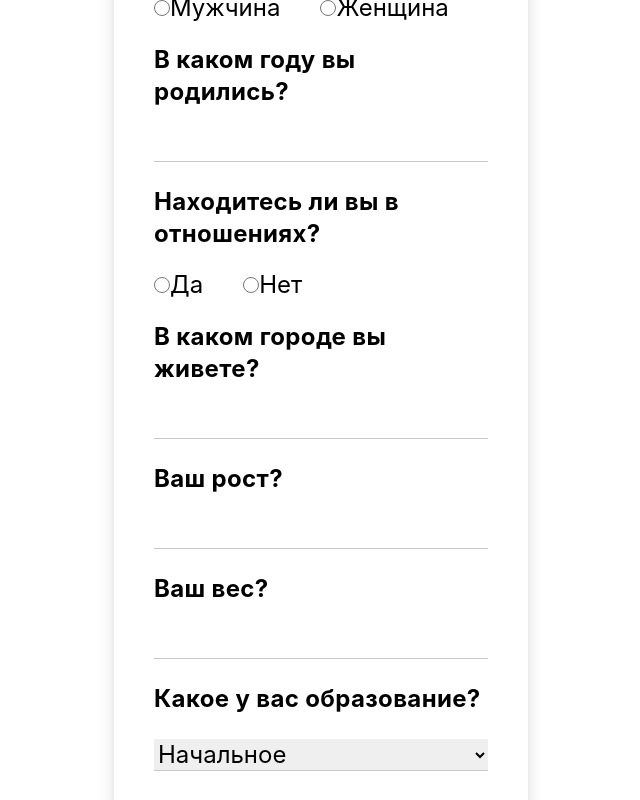
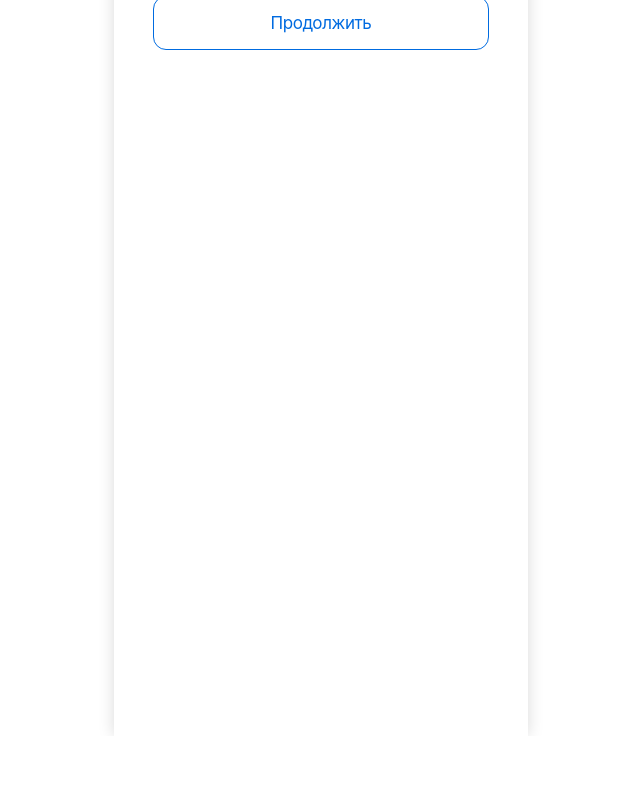
Before and after one commit to rakulagin/questionnaire, a React (Create React App) app: page /register in a window 1280 px wide. Shown: the part 320-1120 px from the top of the page, without its empty margins (319-959 px from the left). After the commit the page ends 1056 px from the top, so only its background shows below. Built offline with nearby package versions, Linux system fonts and the light colour scheme.

Commit message:
делаю прогресс бар

```diff
--- a/src/components/Registration/Registration.jsx
+++ b/src/components/Registration/Registration.jsx
@@ -1,4 +1,4 @@
-import React from "react";
+import React, {useState} from "react";
 import { Link, useNavigate  } from 'react-router-dom'
 import { useForm } from "react-hook-form";
 
@@ -8,14 +8,16 @@ import '../../index.scss'
 const Registration = () => {
 
     const { register, handleSubmit, formState: { errors } } = useForm();
+
     const navigate = useNavigate()
-    // const onSubmit = (data) => {
-    //     console.log(data)
-    // }
+
+    const [userInfo, setUserInfo] = useState()
+
 
     const onSubmit = (data) => {
         console.log(data)
-        navigate("/introduction")
+        setUserInfo(data)
+        // navigate("/introduction")
     }
     console.log(errors)
 
@@ -29,91 +31,79 @@ const Registration = () => {
                    <input
                        className="input__field input__answer"
                        type="text"
-                       {...register("name", { required: true, minLength: 2 })}/>
-                   {errors.name && <span>Здесь ошибка</span>}
+                       {...register("name", { required: true, minLength: 2, pattern: /^([А-Я]?)?([а-я]{0,14})?$/ig })}/>
                </div>
 
-               <div className="input__block">
-                   <h2 className="input__question">Ваш пол</h2>
-                   <label className="input__radio">
-                       <input
-                           className="input__radio"
-                           type="radio"
-                           value="male"
-                           {...register("gender")}
-                       />
-                       <span className="input__answer">Мужчина</span>
-                   </label>
-                   <label className="input__radio">
-                       <input
-                           className="input__radio"
-                           type="radio"
-                           value="female"
-                           {...register("gender")}
-                       />
-                       <span className="input__answer">Женщина</span>
-                   </label>
-               </div>
+               {/*<div className="input__block">*/}
+               {/*    <h2 className="input__question">Ваш пол</h2>*/}
+               {/*    <label className="input__radio">*/}
+               {/*        <input*/}
+               {/*            className="input__radio"*/}
+               {/*            type="radio"*/}
+               {/*            value="male"*/}
+               {/*            {...register("gender", {required: true})}*/}
+               {/*        />*/}
+               {/*        <span className="input__answer">Мужчина</span>*/}
+               {/*    </label>*/}
+               {/*    <label className="input__radio">*/}
+               {/*        <input*/}
+               {/*            className="input__radio"*/}
+               {/*            type="radio"*/}
+               {/*            value="female"*/}
+               {/*            {...register("gender" , {required: true})}*/}
+               {/*        />*/}
+               {/*        <span className="input__answer">Женщина</span>*/}
+               {/*    </label>*/}
+               {/*</div>*/}
 
-               <div className="input__block">
-                   <label className="input__question">В каком году вы родились?</label>
-                   <input id="year" className="input__field input__answer" type="number" {...register("year")}/>
-               </div>
+               {/*<div className="input__block">*/}
+               {/*    <label className="input__question">В каком году вы родились?</label>*/}
+               {/*    <input id="year"*/}
+               {/*           className="input__field input__answer"*/}
+               {/*           type="number"*/}
+               {/*           {...register("year", {required: true, min: 1922, max: 2004})}/>*/}
+               {/*</div>*/}
 
-               <div className="input__block">
-                   <h2 className="input__question">Находитесь ли вы в отношениях?</h2>
-                   <label className="input__radio">
-                       <input className="input__radio" type="radio"  id="yes" value="yes" {...register("relationship")}/>
-                       <span className="input__answer">Да</span>
-                   </label>
-                   <label className="input__radio">
-                       <input className="input__radio" type="radio"  id="no" value="no" {...register("relationship")}/>
-                       <span className="input__answer">Нет</span>
-                   </label>
-               </div>
+               {/*<div className="input__block">*/}
+               {/*    <h2 className="input__question">Находитесь ли вы в отношениях?</h2>*/}
+               {/*    <label className="input__radio">*/}
+               {/*        <input className="input__radio" type="radio"  id="yes" value="yes" {...register("relationship", {required: true})}/>*/}
+               {/*        <span className="input__answer">Да</span>*/}
+               {/*    </label>*/}
+               {/*    <label className="input__radio">*/}
+               {/*        <input className="input__radio" type="radio"  id="no" value="no" {...register("relationship", {required: true})}/>*/}
+               {/*        <span className="input__answer">Нет</span>*/}
+               {/*    </label>*/}
+               {/*</div>*/}
 
-               <div className="input__block">
-                   <label className="input__question">В каком городе вы живете?</label>
-                   <input id="city" className="input__field input__answer" type="text" {...register("city")}/>
-               </div>
+               {/*<div className="input__block">*/}
+               {/*    <label className="input__question">В каком городе вы живете?</label>*/}
+               {/*    <input id="city" className="input__field input__answer" type="text" {...register("city", {required: true, pattern: /^([А-Я]?)?([а-я]{0,14})?$/ig})}/>*/}
+               {/*</div>*/}
 
-               <div className="input__block">
-                   <label className="input__question">Ваш рост?</label>
-                   <input id="height" className="input__field input__answer" type="number" {...register("height")}/>
-               </div>
+               {/*<div className="input__block">*/}
+               {/*    <label className="input__question">Ваш рост?</label>*/}
+               {/*    <input id="height" className="input__field input__answer" type="number" {...register("height", {required: true, min: 100, max: 250})}/>*/}
+               {/*</div>*/}
 
-               <div className="input__block">
-                   <label className="input__question">Ваш вес?</label>
-                   <input id="weight" className="input__field input__answer" type="number" {...register("weight")}/>
-               </div>
+               {/*<div className="input__block">*/}
+               {/*    <label className="input__question">Ваш вес?</label>*/}
+               {/*    <input id="weight" className="input__field input__answer" type="number" {...register("weight", {required: true, min: 40, max: 150})}/>*/}
+               {/*</div>*/}
 
-               <div className="input__block">
-                   <h2 className="input__question">Какое у вас образование?</h2>
-                   <select
-                       className="input__field input__answer"
-                       {...register("education")}>
-                       <option value="1">Начальное</option>
-                       <option value="2">Среднее</option>
-                       <option value="3">Средне-специальное</option>
-                       <option value="4">Незаконченное высшее</option>
-                       <option value="5">Высшее</option>
-                       <option value="6">Несколько высших</option>
-                       <option value="7">Ученая степень</option>
-                   </select>
-               </div>
-
-               {/*<div>*/}
-               {/*    <label htmlFor="name" className="test1">Какое у вас образование?</label>*/}
-               {/*    <div>*/}
-               {/*        <p>Нет</p>*/}
-               {/*        <p>Начальное</p>*/}
-               {/*        <p>Среднее</p>*/}
-               {/*        <p>Средне-специальное</p>*/}
-               {/*        <p>Незаконченное высшее</p>*/}
-               {/*        <p>Высшее</p>*/}
-               {/*        <p>Несколько высших</p>*/}
-               {/*        <p>Ученая степень</p>*/}
-               {/*    </div>*/}
+               {/*<div className="input__block">*/}
+               {/*    <h2 className="input__question">Какое у вас образование?</h2>*/}
+               {/*    <select*/}
+               {/*        className="input__field input__answer"*/}
+               {/*        {...register("education", {required: true})}>*/}
+               {/*        <option value="1">Начальное</option>*/}
+               {/*        <option value="2">Среднее</option>*/}
+               {/*        <option value="3">Средне-специальное</option>*/}
+               {/*        <option value="4">Незаконченное высшее</option>*/}
+               {/*        <option value="5">Высшее</option>*/}
+               {/*        <option value="6">Несколько высших</option>*/}
+               {/*        <option value="7">Ученая степень</option>*/}
+               {/*    </select>*/}
                {/*</div>*/}
 
                <input className="btn btn-white-blue" type="submit" value="Продолжить" />
--- a/src/components/Table/Tables.jsx
+++ b/src/components/Table/Tables.jsx
@@ -1,5 +1,5 @@
 import React, {useState, useEffect } from "react";
-import {useNavigate} from "react-router-dom";
+import { useNavigate } from "react-router-dom";
 import axios from 'axios'
 
 import BigTable from "./BigTable";
@@ -23,6 +23,8 @@ const Tables = () => {
         group: "",
         count: 1
     });
+
+    const colors = ["green", "red", "blue", "purple"]
 
 
     // useEffect(() => {
@@ -56,6 +58,9 @@ const Tables = () => {
     }, []);
 
     const nextQuestion = (numberOfQuestion) => {
+        setFirstAnswer(null)
+        setSecondAnswer(null)
+        setThirdAnswer(null)
         if (numberOfQuestion + 1 === stage.count) {
             nextStage()
         } else {
@@ -105,13 +110,12 @@ const Tables = () => {
         navigate("/final")
     }
 
-
     return (
         <div className="mockup">
             <div className="mockup__wrapper">
                 <p className="theme">{stage.group}</p>
                 <div className="theme__bar">
-                    <div className="theme__bar-progress"></div>
+                    <div className={`theme__bar-progress theme__bar-progress-${colors[stage.id-1]}`}></div>
                 </div>
                 <h2 className="theme__question">
                     {questions && questions.filter((el) => el.group_id === stage.id)[numberOfQuestion].question}
@@ -153,7 +157,7 @@ const Tables = () => {
                     </div>
                 <div className="buttons">
                     <button className="btn btn-table btn-white-blue" onClick={ prevQuestion }>Назад</button>
-                    <button className="btn btn-table btn-blue" onClick={ () =>  nextQuestion(numberOfQuestion)}>Назад</button>
+                    <button className="btn btn-table btn-blue" onClick={ () =>  nextQuestion(numberOfQuestion)}>Далее</button>
                 </div>
             </div>
         </div>
--- a/src/components/Table/Tables.scss
+++ b/src/components/Table/Tables.scss
@@ -18,10 +18,25 @@
     margin-bottom: 24px;
 
     &-progress {
-      width: 100px;
+      width: 20%;
       height: 100%;
-      background-color: #91009E;
       border-radius: 50px 0 0 50px;
+
+      &-green {
+        background-color: #008960;
+      }
+
+      &-red {
+        background-color: #DE2424;
+      }
+
+      &-blue {
+        background-color: #0053B5;
+      }
+
+      &-purple {
+        background-color: #91009E;
+      }
     }
   }
 }
```
Also changed, not shown: src/components/Table/Tables.css (+13 -2 lines), 1 other file (tests, documents, lock files or other folders).
